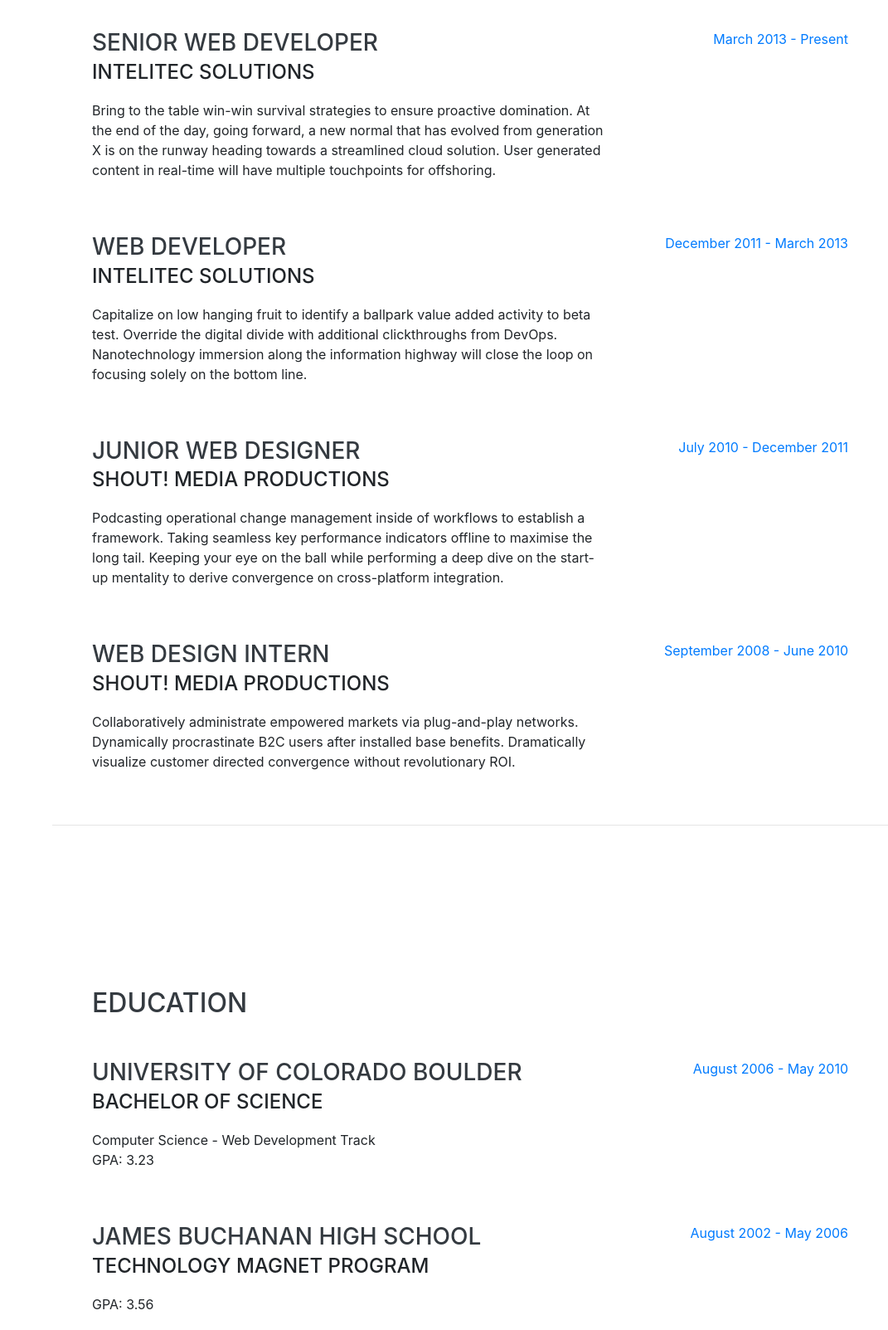
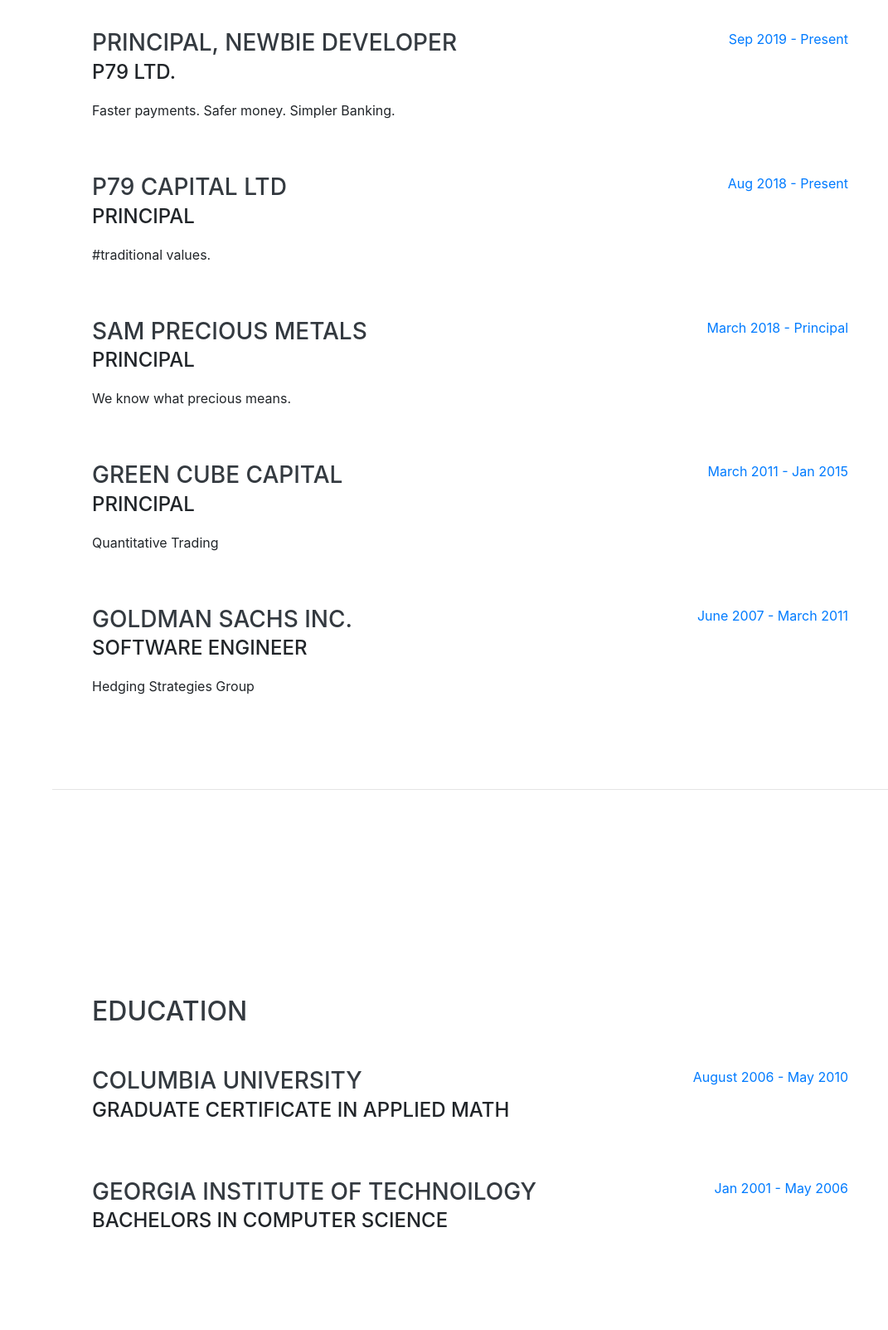
Before and after one commit to jabba1661/portfolio, a website with bundled scripts: page index.html in a window 1280 px wide. Shown: the part 900-2503 px from the top of the page at 83% size, without its empty margins (209-1280 px from the left). Built offline with nearby package versions, Linux system fonts and the light colour scheme; a web font is replaced by a local one.

Commit message:
added experience, education, skills, interests and awards

```diff
--- a/index.html
+++ b/index.html
@@ -67,22 +67,16 @@
         <h1 class="mb-0">Shakti
           <span class="text-primary">Chauhan</span>
         </h1>
-        <div class="subheading mb-5">101 Gate Village 6, DIFC · Dubai, UAE · (317) 585-8468 ·
-          <a href="mailto:jabba1661@gmail.com">jabba1661@gmail.com</a>
+        <div class="subheading mb-5">101, Gate Village 6, DIFC · Dubai, UAE · (317) 585-8468 ·
+          <a href="mailto:jabba1661@gmail.com">shakti.chauhan@gmail.com</a>
         </div>
-        <p class="lead mb-5">I am experienced in leveraging agile frameworks to provide a robust synopsis for high level overviews. Iterative approaches to corporate strategy foster collaborative thinking to further the overall value proposition.</p>
+        <p class="lead mb-5">Newbie Full stack programmer. Ex-Algo trader. </p>
         <div class="social-icons">
           <a href="https://www.linkedin.com/in/shaktic/">
             <i class="fab fa-linkedin-in"></i>
           </a>
-          <a href="#">
+          <a href="https://github.com/jabba1661">
             <i class="fab fa-github"></i>
-          </a>
-          <a href="#">
-            <i class="fab fa-twitter"></i>
-          </a>
-          <a href="#">
-            <i class="fab fa-facebook-f"></i>
           </a>
         </div>
       </div>
@@ -96,45 +90,58 @@
 
         <div class="resume-item d-flex flex-column flex-md-row justify-content-between mb-5">
           <div class="resume-content">
-            <h3 class="mb-0">Senior Web Developer</h3>
-            <div class="subheading mb-3">Intelitec Solutions</div>
-            <p>Bring to the table win-win survival strategies to ensure proactive domination. At the end of the day, going forward, a new normal that has evolved from generation X is on the runway heading towards a streamlined cloud solution. User generated content in real-time will have multiple touchpoints for offshoring.</p>
+            <h3 class="mb-0">Principal, Newbie Developer </h3>
+            <div class="subheading mb-3">P79 Ltd.</div>
+            <p>Faster payments. Safer money. Simpler Banking.</p>
           </div>
           <div class="resume-date text-md-right">
-            <span class="text-primary">March 2013 - Present</span>
+            <span class="text-primary">Sep 2019 - Present</span>
+          </div>
+        </div>
+
+
+        <div class="resume-item d-flex flex-column flex-md-row justify-content-between mb-5">
+          <div class="resume-content">
+            <h3 class="mb-0">P79 Capital Ltd</h3>
+            <div class="subheading mb-3">Principal</div>
+            <p>#traditional values.</p>
+          </div>
+          <div class="resume-date text-md-right">
+            <span class="text-primary">Aug 2018 - Present</span>
           </div>
         </div>
 
         <div class="resume-item d-flex flex-column flex-md-row justify-content-between mb-5">
           <div class="resume-content">
-            <h3 class="mb-0">Web Developer</h3>
-            <div class="subheading mb-3">Intelitec Solutions</div>
-            <p>Capitalize on low hanging fruit to identify a ballpark value added activity to beta test. Override the digital divide with additional clickthroughs from DevOps. Nanotechnology immersion along the information highway will close the loop on focusing solely on the bottom line.</p>
+            <h3 class="mb-0">Sam Precious Metals</h3>
+            <div class="subheading mb-3">Principal</div>
+            <p>We know what precious means.</p>
           </div>
           <div class="resume-date text-md-right">
-            <span class="text-primary">December 2011 - March 2013</span>
+            <span class="text-primary">March 2018 - Principal</span>
           </div>
         </div>
 
         <div class="resume-item d-flex flex-column flex-md-row justify-content-between mb-5">
           <div class="resume-content">
-            <h3 class="mb-0">Junior Web Designer</h3>
-            <div class="subheading mb-3">Shout! Media Productions</div>
-            <p>Podcasting operational change management inside of workflows to establish a framework. Taking seamless key performance indicators offline to maximise the long tail. Keeping your eye on the ball while performing a deep dive on the start-up mentality to derive convergence on cross-platform integration.</p>
+            <h3 class="mb-0">Green Cube Capital</h3>
+            <div class="subheading mb-3">Principal</div>
+            <p>Quantitative Trading</p>
           </div>
           <div class="resume-date text-md-right">
-            <span class="text-primary">July 2010 - December 2011</span>
+            <span class="text-primary">March 2011 - Jan 2015</span>
           </div>
         </div>
 
-        <div class="resume-item d-flex flex-column flex-md-row justify-content-between">
+
+        <div class="resume-item d-flex flex-column flex-md-row justify-content-between mb-5">
           <div class="resume-content">
-            <h3 class="mb-0">Web Design Intern</h3>
-            <div class="subheading mb-3">Shout! Media Productions</div>
-            <p>Collaboratively administrate empowered markets via plug-and-play networks. Dynamically procrastinate B2C users after installed base benefits. Dramatically visualize customer directed convergence without revolutionary ROI.</p>
+            <h3 class="mb-0">Goldman Sachs Inc.</h3>
+            <div class="subheading mb-3">Software Engineer</div>
+            <p>Hedging Strategies Group</p>
           </div>
           <div class="resume-date text-md-right">
-            <span class="text-primary">September 2008 - June 2010</span>
+            <span class="text-primary">June 2007 - March 2011</span>
           </div>
         </div>
 
@@ -150,10 +157,9 @@
 
         <div class="resume-item d-flex flex-column flex-md-row justify-content-between mb-5">
           <div class="resume-content">
-            <h3 class="mb-0">University of Colorado Boulder</h3>
-            <div class="subheading mb-3">Bachelor of Science</div>
-            <div>Computer Science - Web Development Track</div>
-            <p>GPA: 3.23</p>
+            <h3 class="mb-0">Columbia University</h3>
+            <div class="subheading mb-3">Graduate Certificate in Applied Math</div>
+
           </div>
           <div class="resume-date text-md-right">
             <span class="text-primary">August 2006 - May 2010</span>
@@ -162,14 +168,14 @@
 
         <div class="resume-item d-flex flex-column flex-md-row justify-content-between">
           <div class="resume-content">
-            <h3 class="mb-0">James Buchanan High School</h3>
-            <div class="subheading mb-3">Technology Magnet Program</div>
-            <p>GPA: 3.56</p>
+            <h3 class="mb-0">Georgia Institute of Technoilogy</h3>
+            <div class="subheading mb-3">Bachelors in Computer Science</div>
           </div>
           <div class="resume-date text-md-right">
-            <span class="text-primary">August 2002 - May 2006</span>
+            <span class="text-primary">Jan 2001 - May 2006</span>
           </div>
-        </div>
+
+
 
       </div>
     </section>
@@ -204,9 +210,6 @@
             <i class="fab fa-sass"></i>
           </li>
           <li class="list-inline-item">
-            <i class="fab fa-less"></i>
-          </li>
-          <li class="list-inline-item">
             <i class="fab fa-wordpress"></i>
           </li>
           <li class="list-inline-item">
@@ -217,6 +220,9 @@
           </li>
           <li class="list-inline-item">
             <i class="fab fa-npm"></i>
+          </li>
+          <li class="list-inline-item">
+            <i class="fab fa-java"></i>
           </li>
         </ul>
 
@@ -243,8 +249,9 @@
     <section class="resume-section p-3 p-lg-5 d-flex align-items-center" id="interests">
       <div class="w-100">
         <h2 class="mb-5">Interests</h2>
-        <p>Apart from being a web developer, I enjoy most of my time being outdoors. In the winter, I am an avid skier and novice ice climber. During the warmer months here in Colorado, I enjoy mountain biking, free climbing, and kayaking.</p>
-        <p class="mb-0">When forced indoors, I follow a number of sci-fi and fantasy genre movies and television shows, I am an aspiring chef, and I spend a large amount of my free time exploring the latest technology advancements in the front-end web development world.</p>
+        <p>I enjoy most of my time being indoors watching youtube videos on learning new skills. Lately, on web development.
+          </p>
+        <p class="mb-0">Lately, I have been spending a large amount of my free time exploring the latest technology advancements in the front-end web development world.</p>
       </div>
     </section>
 
@@ -256,30 +263,19 @@
         <ul class="fa-ul mb-0">
           <li>
             <i class="fa-li fa fa-trophy text-warning"></i>
-            Google Analytics Certified Developer</li>
+            Winner of 05' Annual Undergraduate Research Opportunities Program: Implemented Asymmetric Cryptosystem Employing Paraunitary Matrices</li>
           <li>
             <i class="fa-li fa fa-trophy text-warning"></i>
-            Mobile Web Specialist - Google Certification</li>
+            President's 06' Undergraduate Research Award: System for Wearable Audio Navigation (Multiple Sensor Integration / Sensor Fusion for Mobile Computing</li>
           <li>
             <i class="fa-li fa fa-trophy text-warning"></i>
             1<sup>st</sup>
-            Place - University of Colorado Boulder - Emerging Tech Competition 2009</li>
+            Research Assistant at Tennenbaum Institute: Developed MATLAB based Real-options framework for pricing illiquid assets (eg: Pharmaceutical/Biotech R&D investments, etc)</li>
           <li>
             <i class="fa-li fa fa-trophy text-warning"></i>
             1<sup>st</sup>
-            Place - University of Colorado Boulder - Adobe Creative Jam 2008 (UI Design Category)</li>
-          <li>
-            <i class="fa-li fa fa-trophy text-warning"></i>
-            2<sup>nd</sup>
-            Place - University of Colorado Boulder - Emerging Tech Competition 2008</li>
-          <li>
-            <i class="fa-li fa fa-trophy text-warning"></i>
-            1<sup>st</sup>
-            Place - James Buchanan High School - Hackathon 2006</li>
-          <li>
-            <i class="fa-li fa fa-trophy text-warning"></i>
-            3<sup>rd</sup>
-            Place - James Buchanan High School - Hackathon 2005</li>
+            Senior Year Thesis: Use of Hypertextual search engines for solving general knowledge based multiple choice questions</li>
+
         </ul>
       </div>
     </section>
```
